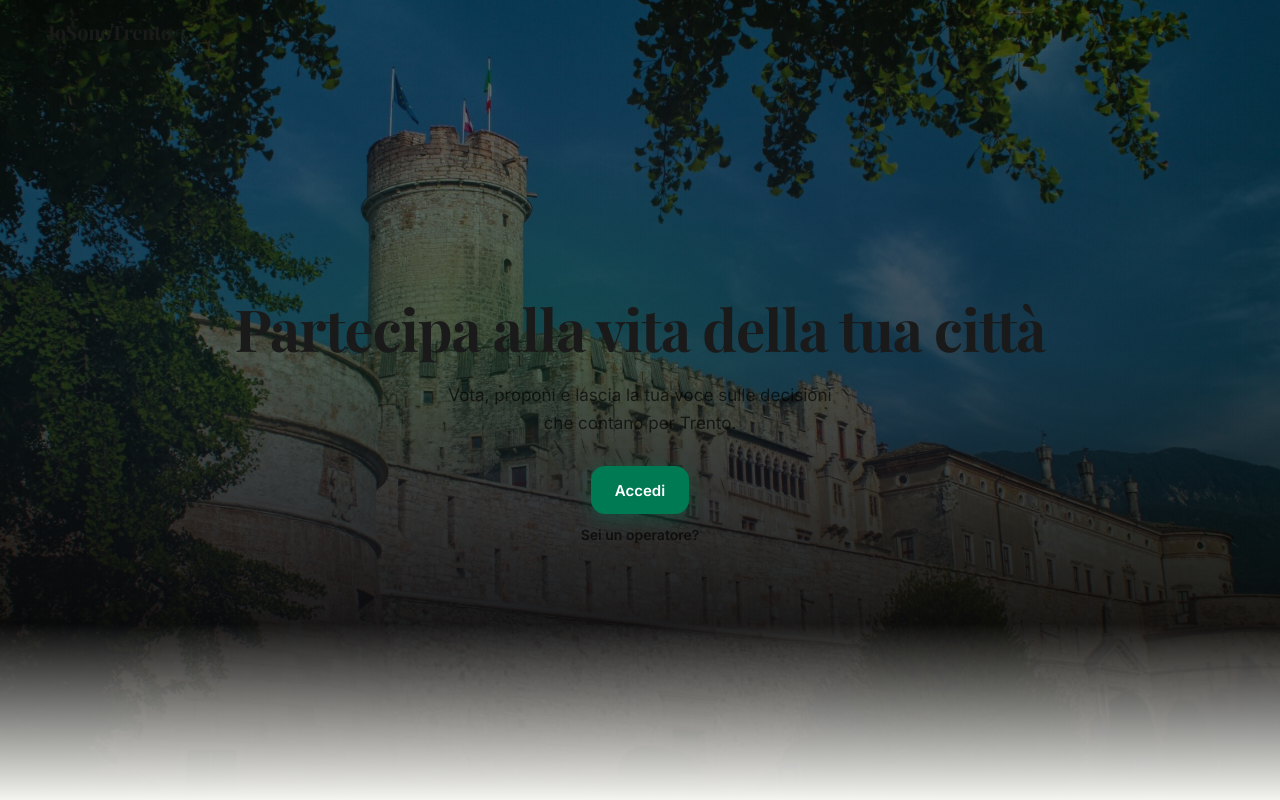
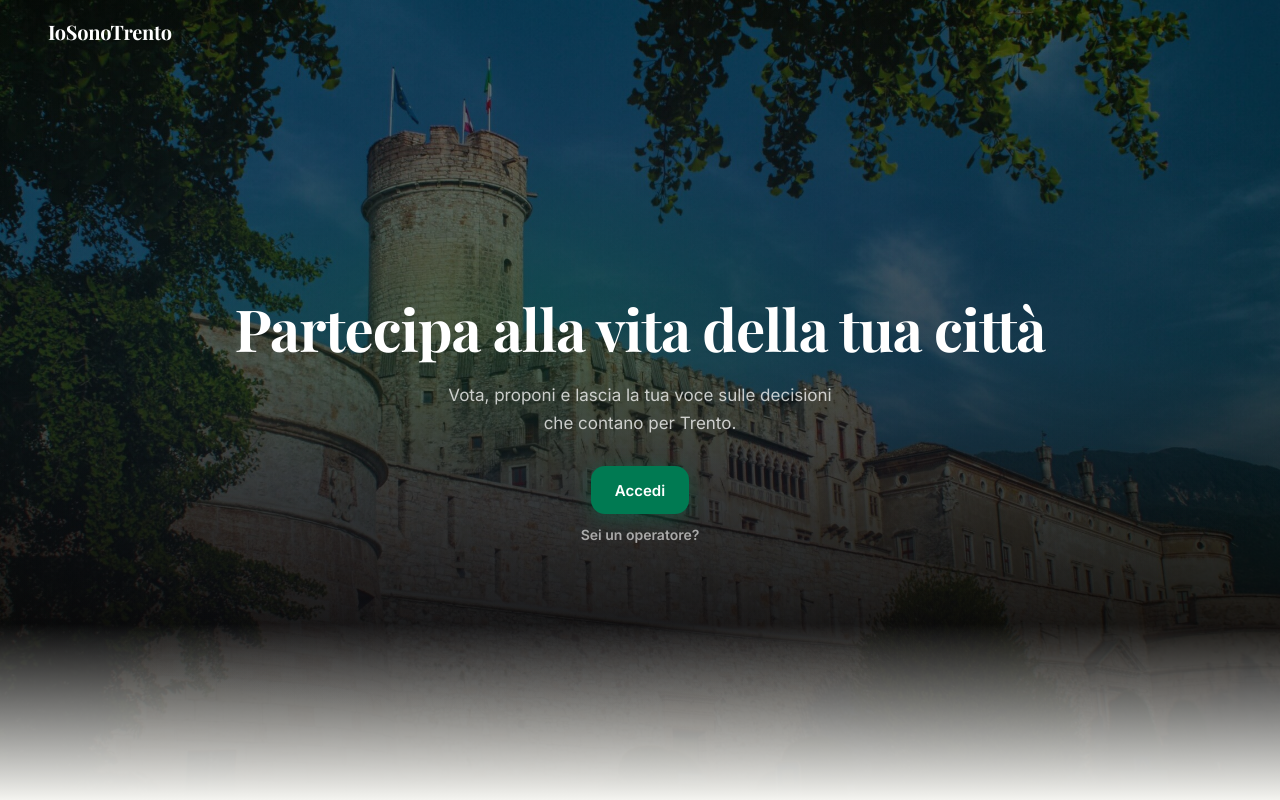
Before and after one commit to ErnestoBeltrami/Ingegneria_Software, a React (Vite) app in the folder deliverable_2/frontend/: page / in a window 1280 px wide. Shown: the top 800 px of the page. Built offline with nearby package versions, Linux system fonts and the light colour scheme; no server answers.

Commit message:
fix: ripristina colori bianchi su testo hero e nav della LandingPage (sempre su foto scura)

```diff
--- a/deliverable_2/frontend/src/pages/LandingPage.css
+++ b/deliverable_2/frontend/src/pages/LandingPage.css
@@ -37,7 +37,7 @@
   font-family: 'Playfair Display', serif;
   font-size: 20px;
   font-weight: 700;
-  color: var(--text);
+  color: white;
   letter-spacing: -0.3px;
 }
 
@@ -47,20 +47,20 @@
   gap: 4px;
   height: 36px;
   padding: 0 16px;
-  border: 1px solid var(--border-strong);
+  border: 1px solid rgba(255, 255, 255, 0.35);
   border-radius: 10px;
   background: transparent;
   font-family: 'Inter', sans-serif;
   font-size: 13px;
   font-weight: 600;
-  color: var(--text);
+  color: white;
   cursor: pointer;
   transition: background 0.15s, border-color 0.15s;
 }
 
 .lp-nav__cta:hover {
-  background: var(--surface);
-  border-color: var(--border-strong);
+  background: rgba(255, 255, 255, 0.12);
+  border-color: rgba(255, 255, 255, 0.5);
 }
 
 /* =====================
@@ -116,7 +116,7 @@
   font-weight: 600;
   letter-spacing: 1.5px;
   text-transform: uppercase;
-  color: var(--text-faint);
+  color: rgba(255, 255, 255, 0.45);
   margin: 0;
 }
 
@@ -125,7 +125,7 @@
   font-size: clamp(40px, 5vw, 58px);
   font-weight: 100;
   line-height: 1.1;
-  color: var(--text);
+  color: white;
   margin: 0;
   letter-spacing: -1px;
 }
@@ -135,7 +135,7 @@
   font-size: 17px;
   font-weight: 400;
   line-height: 1.7;
-  color: var(--text-secondary);
+  color: rgba(255, 255, 255, 0.75);
   margin: 0;
 }
 
@@ -179,14 +179,14 @@
 
 .lp-btn--ghost {
   background: transparent;
-  color: var(--text-secondary);
+  color: rgba(255, 255, 255, 0.6);
   font-size: 14px;
   padding: 0 8px;
   height: auto;
 }
 
 .lp-btn--ghost:hover {
-  color: var(--text);
+  color: white;
   transform: none;
 }
 
```
